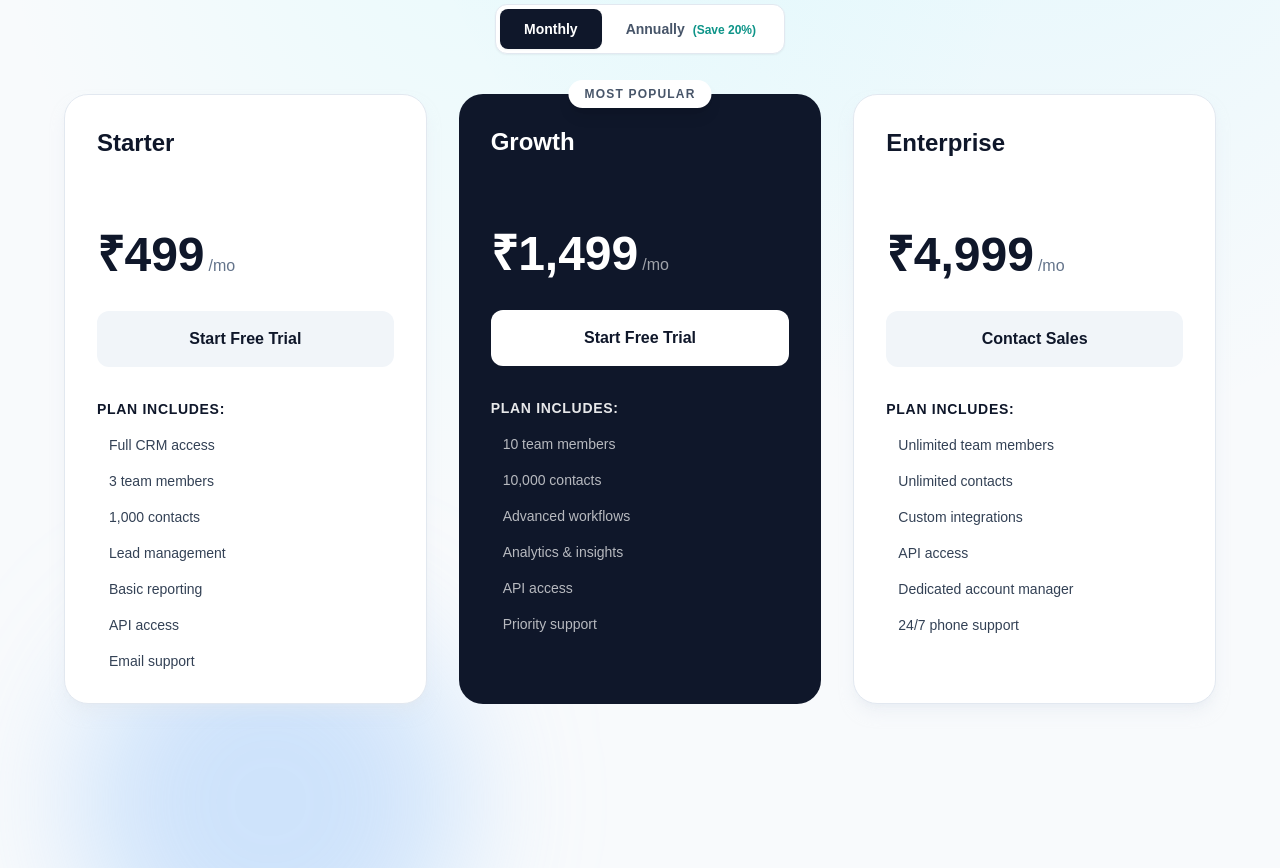
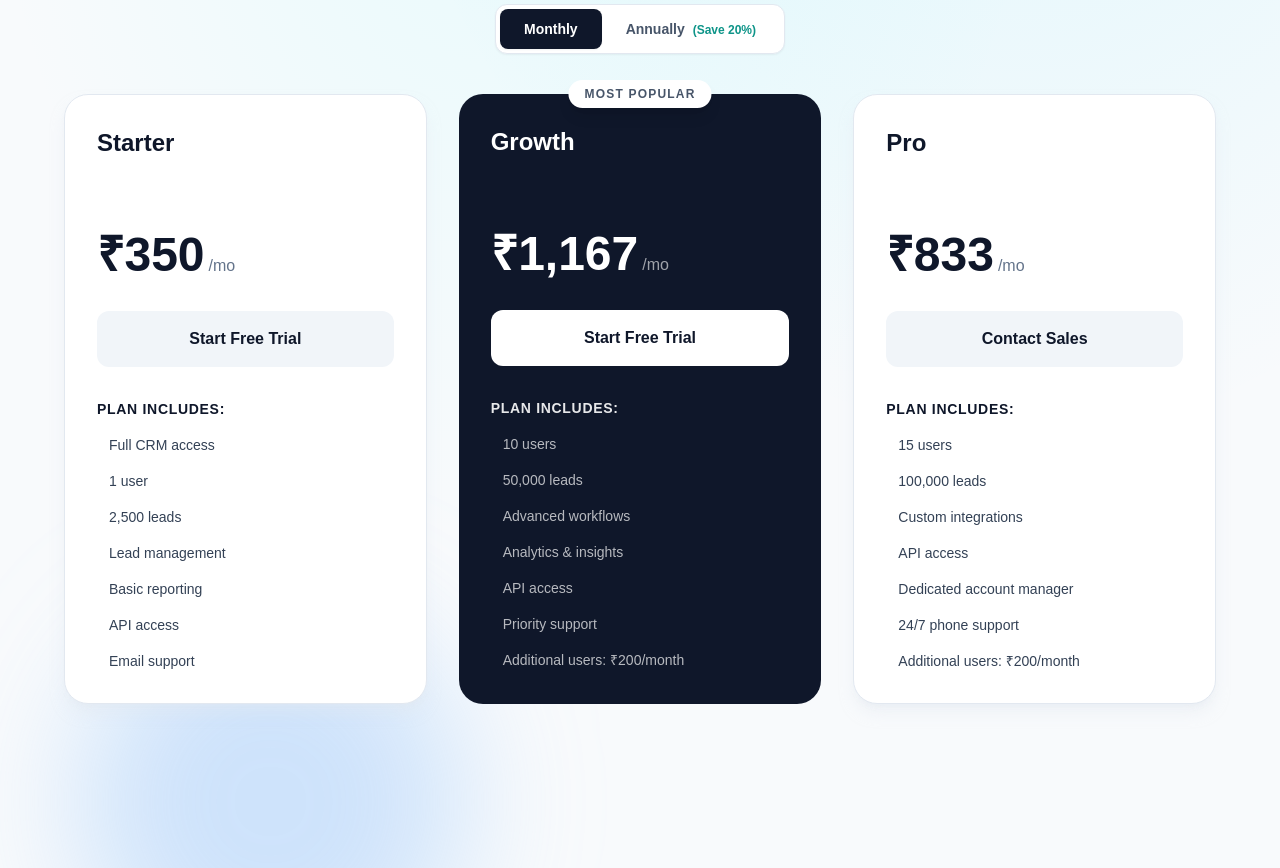
Before and after one commit to raovipul4-tech/unidesk-main, a Next.js app in the folder apps/web/: page /pricing in a window 1280 px wide. Shown: the part 660-1528 px from the top of the page. Built offline with nearby package versions, Linux system fonts and the light colour scheme; a web font is replaced by a local one.

Commit message:
unicrm pricing
Starter = 350 per user per month , 2500 leads, 1 user

g

```diff
--- a/apps/web/app/pricing/page.tsx
+++ b/apps/web/app/pricing/page.tsx
@@ -29,9 +29,9 @@ export default function PricingPage() {
       name: 'UniCRM',
       description: 'CRM & Lead Management',
       plans: [
-        { title: 'Starter', monthly: 499, annual: 4790, features: ['Full CRM access', '3 team members', '1,000 contacts', 'Lead management', 'Basic reporting', 'API access', 'Email support'], buttonText: 'Start Free Trial' },
-        { title: 'Growth', monthly: 1499, annual: 14390, features: ['10 team members', '10,000 contacts', 'Advanced workflows', 'Analytics & insights', 'API access', 'Priority support'], isPopular: true, buttonText: 'Start Free Trial', bgGradient: 'bg-slate-900', textColor: 'text-white' },
-        { title: 'Enterprise', monthly: 4999, annual: 47990, features: ['Unlimited team members', 'Unlimited contacts', 'Custom integrations', 'API access', 'Dedicated account manager', '24/7 phone support'], buttonText: 'Contact Sales' }
+        { title: 'Starter', monthly: 350, annual: 4200, features: ['Full CRM access', '1 user', '2,500 leads', 'Lead management', 'Basic reporting', 'API access', 'Email support'], buttonText: 'Start Free Trial' },
+        { title: 'Growth', monthly: 1167, annual: 7000, features: ['10 users', '50,000 leads', 'Advanced workflows', 'Analytics & insights', 'API access', 'Priority support', 'Additional users: ₹200/month'], isPopular: true, buttonText: 'Start Free Trial', bgGradient: 'bg-slate-900', textColor: 'text-white' },
+        { title: 'Pro', monthly: 833, annual: 10000, features: ['15 users', '100,000 leads', 'Custom integrations', 'API access', 'Dedicated account manager', '24/7 phone support', 'Additional users: ₹200/month'], buttonText: 'Contact Sales' }
       ]
     },
     unichat: {
```
